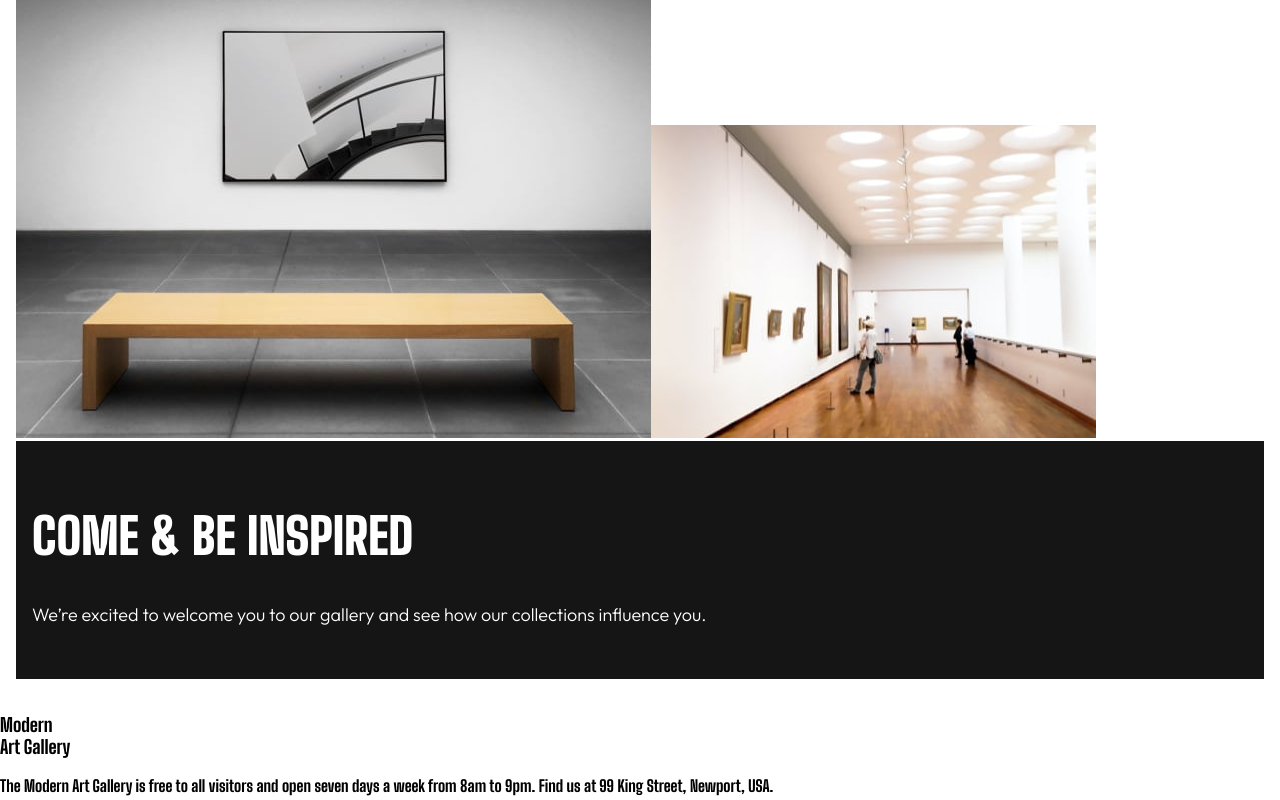
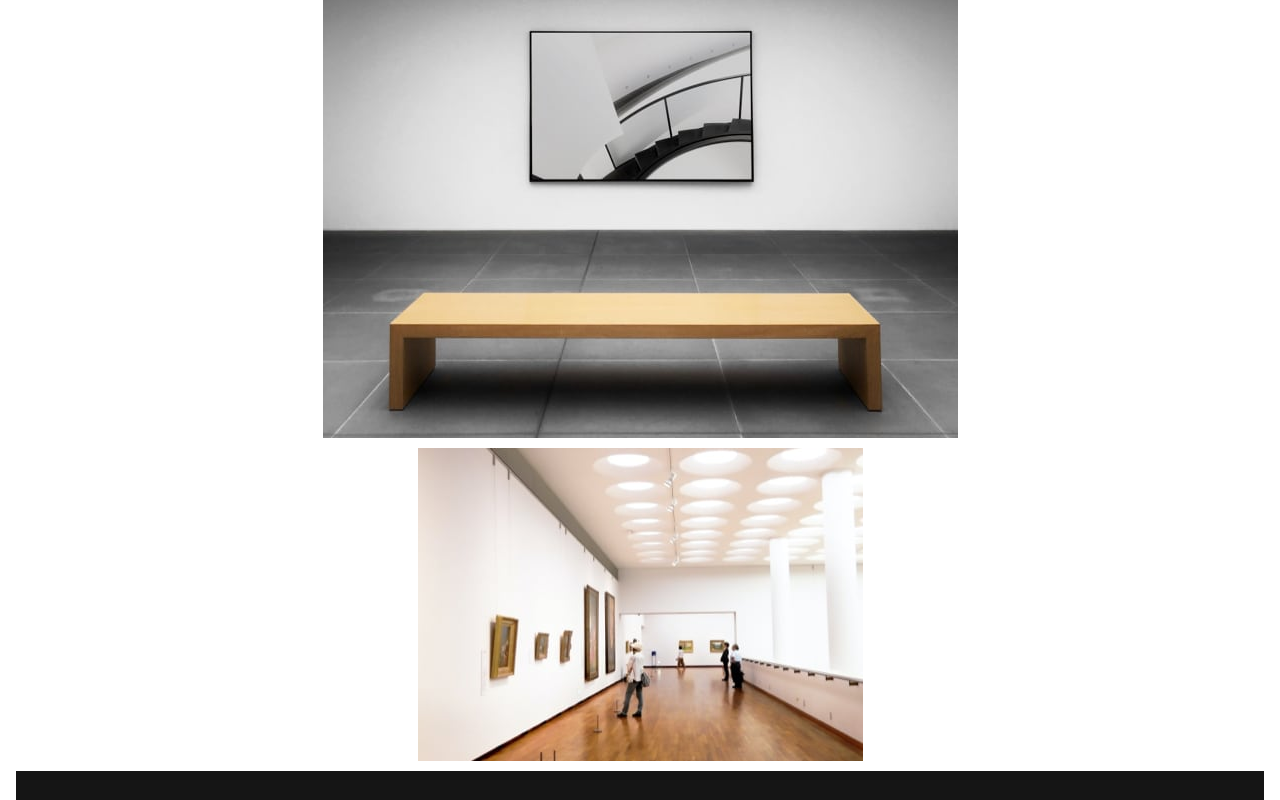
Before and after one commit to ltc870/artgallerywebsite, a React (Vite) app: page / in a window 1280 px wide. Shown: the part 3180-3980 px from the top of the page. Built offline with nearby package versions, Linux system fonts and the light colour scheme.

Commit message:
added styling to Main.module.css

```diff
--- a/src/components/Main.module.css
+++ b/src/components/Main.module.css
@@ -24,6 +24,8 @@
     text-transform: uppercase;
     line-height: 45px;
     color: #FFFFFF;
+    margin-top: .5em;
+    margin-bottom: .5em;
 }
 
 .mainSubtext{
@@ -58,7 +60,24 @@
     margin-bottom: .5em;
 }
 
+.mainBigGrid {
+    display: grid;
+    grid-template-columns: auto;
+    grid-template-rows: repeat(3, auto);
+    gap: 10px;
+}
+
+.mainImgTwo {
+    margin: 0 auto;
+    display: block;
+}
+
+.mainImgThree {
+    margin: 0 auto;
+    display: block;
+}
+
 .mainSubtextContainer {
     background-color: #151515;
-    padding: 2em 1em;
+    padding: 1em 1.5em;
 }
```
